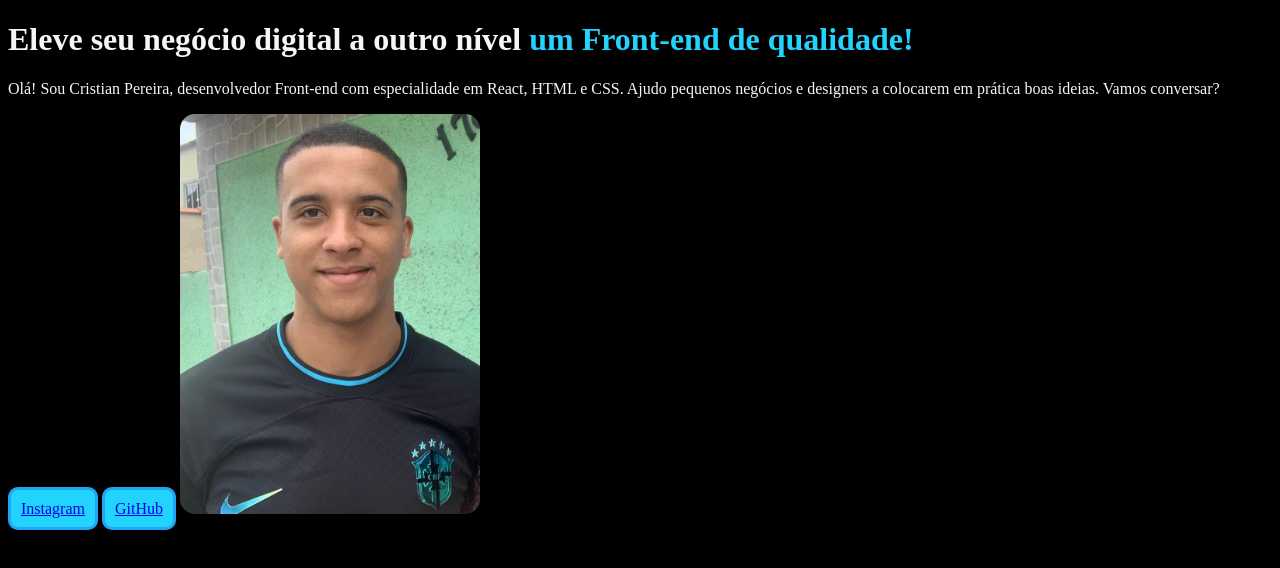
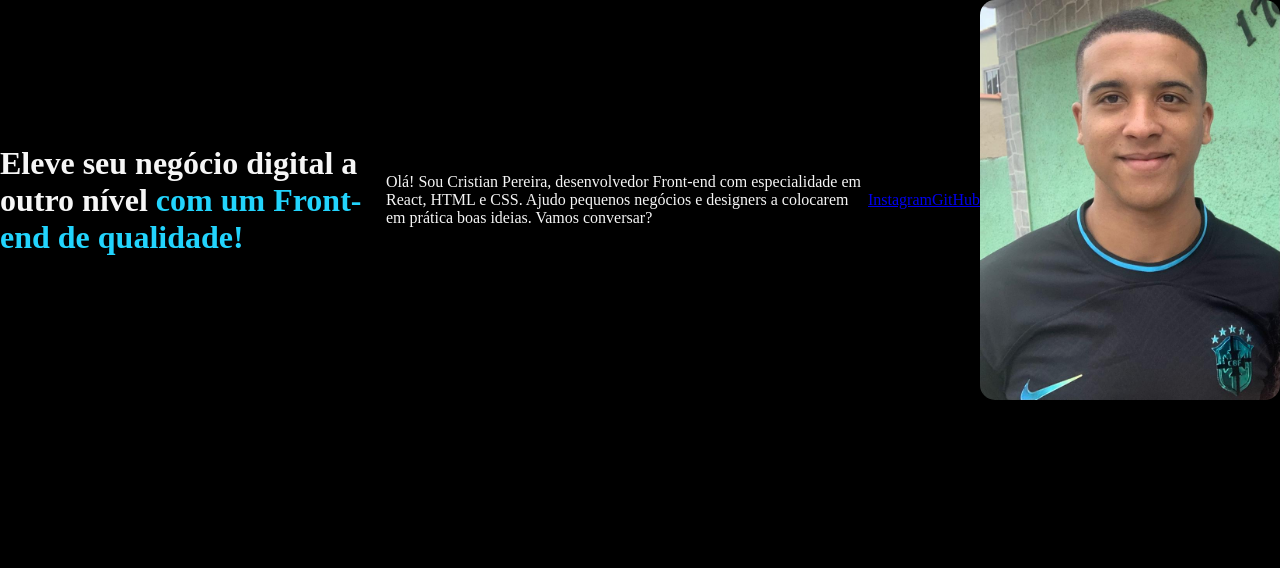
Before and after one commit to CrissPereira/Sobremim, a plain HTML site: page index3.html in a window 1280 px wide. Drawn offline with Linux system fonts and the light colour scheme.

Commit message:
Começando a posicionar os elementos na página
Introduzindo FlexBox.

```diff
--- a/index3.html
+++ b/index3.html
@@ -8,14 +8,15 @@
 </head>
 <body>
     <header></header>
-    <main>
-        <h1>Eleve seu negócio digital a outro nível<span><strong> um Front-end de qualidade!</strong></span></h1>
+    <main class="apresentacao"> <!--Classs apresentação- usado para iniciar o flex box dentro dessa tag-->
+        <h1>Eleve seu negócio digital a outro nível<strong class="destaque-azul-titulo"> com um Front-end de qualidade!</strong></h1>
         <p>Olá! Sou Cristian Pereira, desenvolvedor Front-end com especialidade em React, HTML e CSS. Ajudo pequenos negócios e designers a colocarem em prática boas ideias. Vamos conversar?</p>
         <a href="#">Instagram</a>
         <a href="#">GitHub</a>
-        <img src="imagens/cristian_foto.jpeg" alt="foto de perfil">
+         <img src="imagens/cristian_foto.jpeg" alt="foto de perfil">
+         </main>
 
-    </main>
+
     <footer></footer>
 </body>
 
--- a/style.css
+++ b/style.css
@@ -1,19 +1,28 @@
+* { /* Este linha faz a configurações geral em todo o código, nela acabamos de definir que todos os conteúdos terão margin e paddins 0, removendo todo os espaçãmento para melhor configuração - OBS - PADRÃO*/
+    margin: 0;
+    padding: 0;
+}
+
 body{
+    height: 100vh; /* Usado para definir que nosso conteudo ocuparam 100% da página - PADRÃO*/
+    box-sizing: border-box; /* Faz com que todo contéudo permaneça dentro do body que é a tag pai, de modo que não ultrapasse para as laterias - PADRÃO*/
     background-color: black;
     color: #F6F6F6;
 }
-span{
-    color:#22D4FD;
+
+/*Classe criada na tag principal onde nosso conteúdo está para iniarmos o posionamento dos blocos usando o FLEX BOX*/
+
+.apresentacao{
+    display: flex;
+    align-items: center;
+
 }
+ .destaque-azul-titulo{
+    color: #22D4FD;
+ }
 
 img{
     height: 400px;
     width: 300px;
     border-radius: 15px
 }
-a{
-    background-color: #22D4FD;
-    border: solid #22D4;
-    padding: 10px;
-    border-radius: 10px;
-}
```
